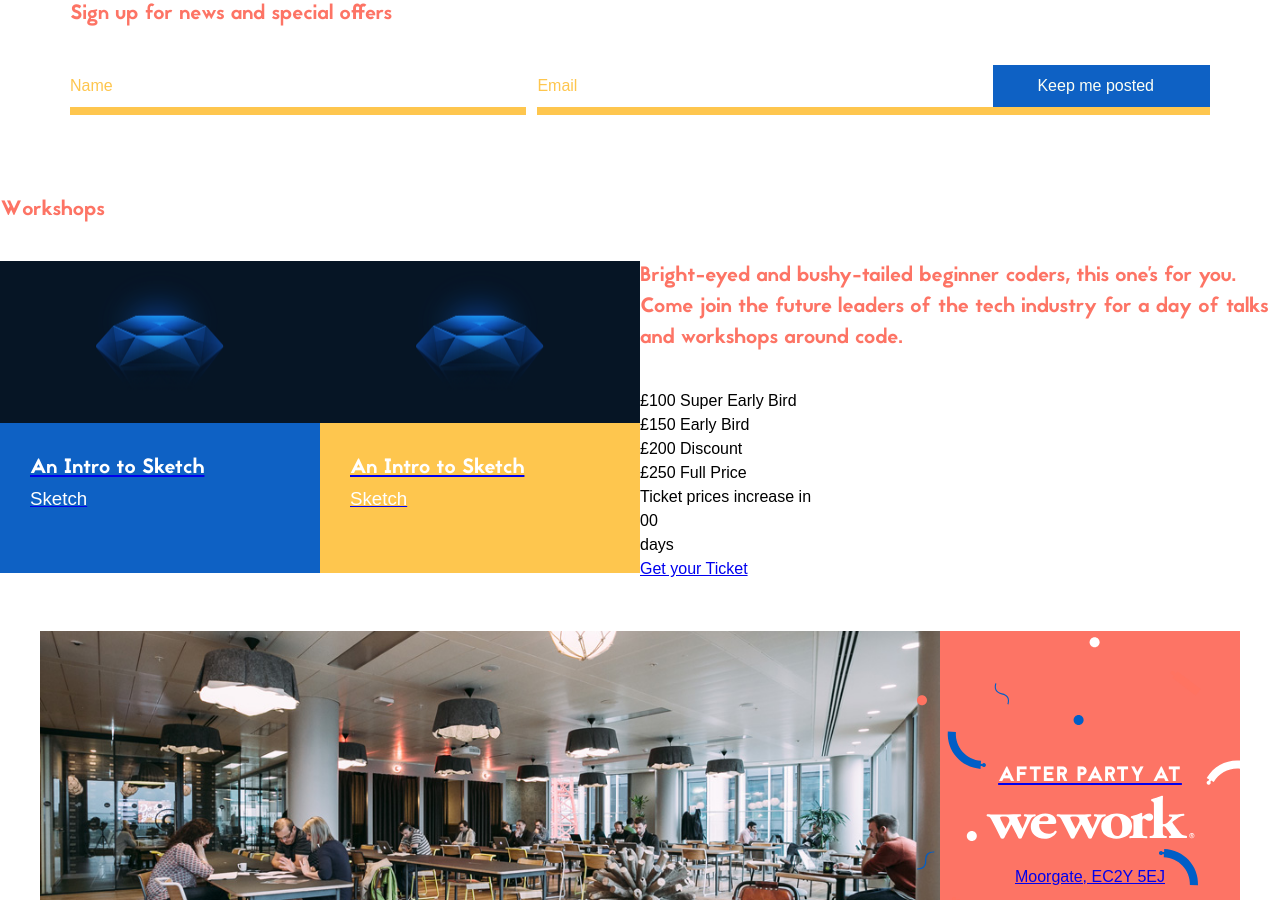
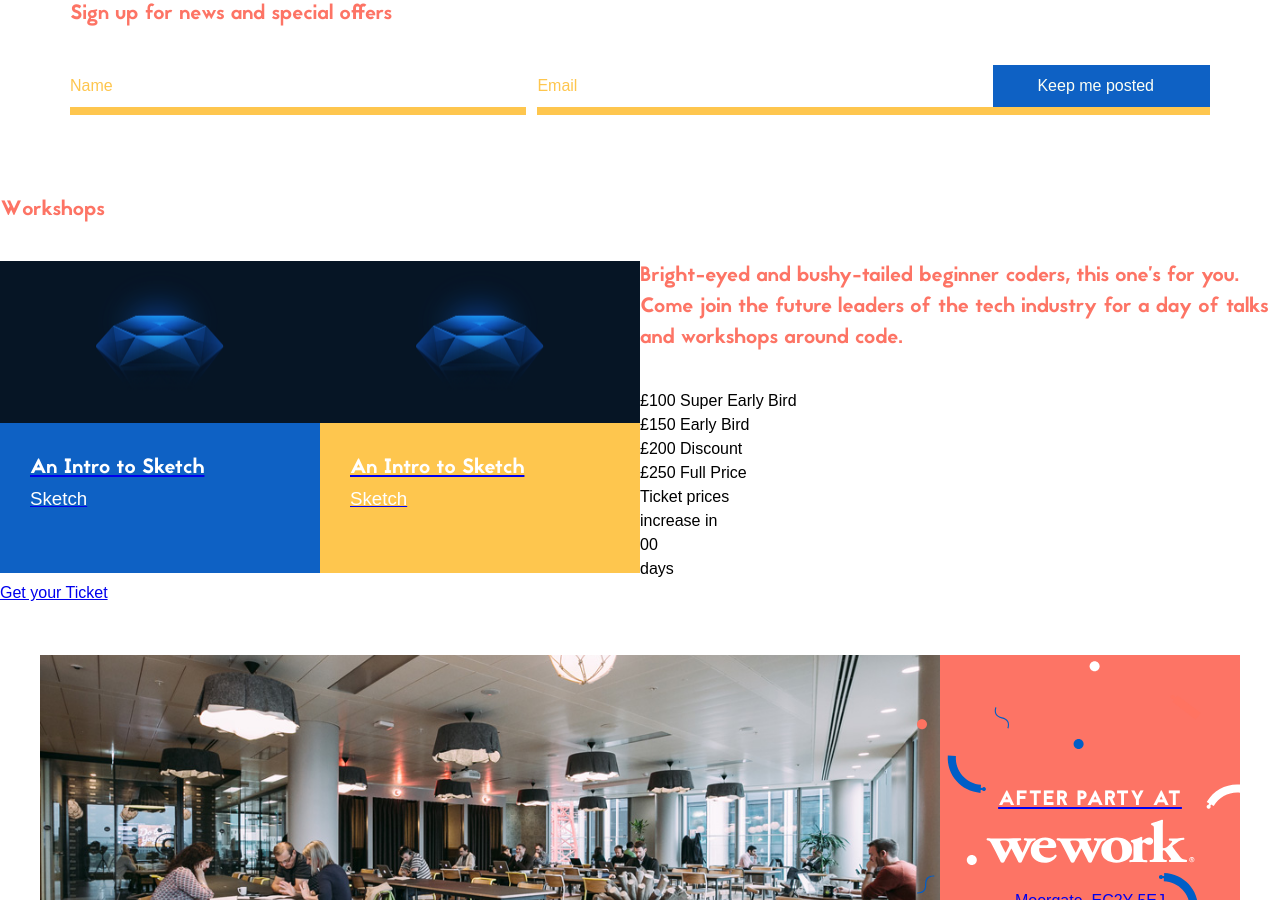
Before and after one commit to Sambillingham/beyond, a Jekyll site: the page built from index.html, in a window 1280 px wide and 900 px high, scrolled down 6046 px. Built offline with Jekyll 4.4.1, drawn with Linux system fonts in a browser that asks for light colours; some web fonts are replaced.

Commit message:
:art: mobile styles for ticket section

```diff
--- a/index.html
+++ b/index.html
@@ -192,7 +192,7 @@
 </section>
 
 <section class="tickets">
-  <h2>Bright-eyed and bushy-tailed beginner coders, this one's for you. Come join the future leaders of the tech industry for a day of talks and workshops around code.</h2>
+  <h2 class="section-header--primary">Bright-eyed and bushy-tailed beginner coders, this one’s for you. Come join the future leaders of the tech industry for a day of talks and workshops around code.</h2>
 
   <div class="tickets__options">
     <div class="ticket">
@@ -213,13 +213,15 @@
       <span class="ticket__type">Full Price</span>
     </div>
     <div class="ticket-countdown">
-      <span class="ticket-countdown__title">Ticket prices increase in</span>
+      <div class="ticket-countdown__contents">
+        <span class="ticket-countdown__title">Ticket prices<br>increase in</span>
         <br>
         <span class="ticket-countdown__days-left">
           <span class="days-left__num">0</span><span class="days-left__num">0</span>
         </span>
         <br>
         <span class="ticket-countdown__title">days</span>
+      </div>
     </div>
   </div>
   <a href="https://www.eventbrite.co.uk/e/beyond-conf-2015-tickets-18517110175" class="ticket-buy-link">Get your Ticket</a>
--- a/sass/partials/_type.scss
+++ b/sass/partials/_type.scss
@@ -24,3 +24,7 @@
 h1, h2, h3 {
   font-weight: normal;
 }
+
+.section-header--primary {
+  text-transform: uppercase;
+}
```
Also changed, not shown: sass/partials/_tickets.scss (+48 -8 lines). Lines whose indentation alone changed are shown as unchanged.
